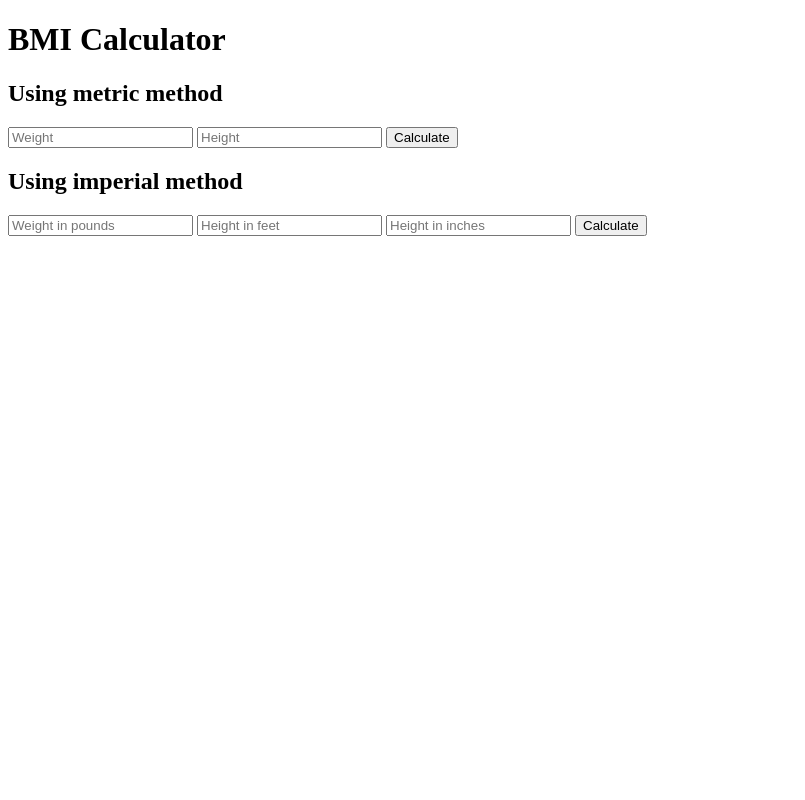
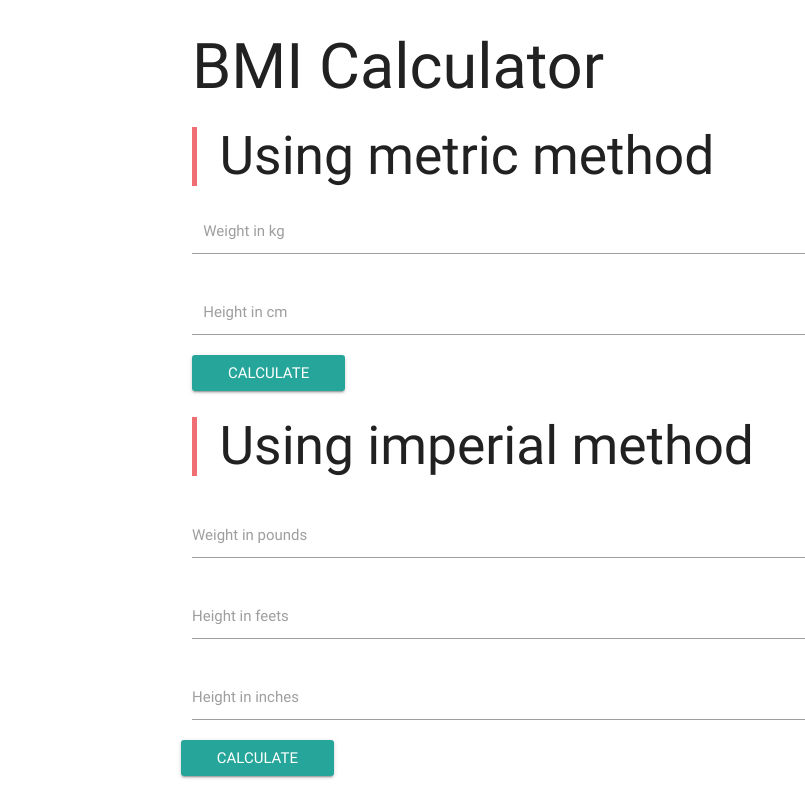
Before and after one commit to andreademoja/bmi_challange, a plain HTML site: page index.html in a window 1280 px wide. Shown: the whole page, without its empty margins (0-805 px from the left). Drawn offline with nearby package versions, Linux system fonts and the light colour scheme.

Commit message:
Modified index style with materialize

```diff
--- a/index.html
+++ b/index.html
@@ -9,28 +9,79 @@
     <script src="src/person.js"></script>
     <script src="src/bmi_calculator.js"></script>
     <script src='https://code.jquery.com/jquery-2.1.4.js'></script>
+
+
   </head>
   <body>
+    <!-- Compiled and minified CSS -->
+ <link rel="stylesheet" href="https://cdnjs.cloudflare.com/ajax/libs/materialize/0.100.2/css/materialize.min.css">
+
+ <!-- Compiled and minified JavaScript -->
+ <script src="https://cdnjs.cloudflare.com/ajax/libs/materialize/0.100.2/js/materialize.min.js"></script>
+ <body>
+      <div class="container">
+        <!-- Page Content goes here -->
+
+
+
+
+
     <h1>BMI Calculator</h1>
+    <blockquote>
     <h2>Using metric method</h2>
-    <form>
-      <input type="text" id="weight" placeholder="Weight">
-      <input type="text" id="height" placeholder="Height">
-      <input type="button" id="calculate" value="Calculate">
+  </blockquote>
+
+
+
+
+
+
+    <form class="col s12">
+      <div class="input-field col s6">
+      <input type="text" id="weight" class="validate">
+      <label for="weight">Weight in kg</label>
+    </div>
+    <div class="input-field col s6">
+      <input type="text" id="height" class="validate">
+      <label for="height">Height in cm</label>
+    </div>
+      <input <a class="waves-effect waves-light btn" type="button" id="calculate" value="Calculate">
     </form>
     <span id="display_value"></span>
     <span id="display_message"></span>
+    <blockquote>
     <h2>Using imperial method</h2>
-    <form>
-      <input type="text" id="weight_pounds" placeholder="Weight in pounds">
-      <input type="text" id="height_feets" placeholder="Height in feet">
-      <input type="text" id="height_inches" placeholder="Height in inches">
-      <input type="button" id="calculate_2" value="Calculate">
+  </blockquote>
+
+
+
+
+    <form class="col s12">
+    <div class="row">
+        <div class="input-field col s12">
+      <input type="text" id="weight_pounds" class="validate">
+      <label for="weight_puonds">Weight in pounds</label>
+    </div>
+    <div class="input-field col s12">
+      <input type="text" id="height_feets" class="validate">
+      <label for="height_feets">Height in feets</label>
+    </div>
+    <div class="input-field col s12">
+      <input type="text" id="height_inches" class="validate">
+      <label for="height_inches">Height in inches</label>
+    </div>
+      <input <a class="waves-effect waves-light btn" type="button" id="calculate_2" value="Calculate"></a>
     </form>
     <div>
       <span id="display_value_2"></span>
       <span id="display_message_2"></span>
     </div>
+  </body>
+
+
+
+
+
     <script type="text/javascript">
       $(document).ready(function () {
         $('#calculate').click(function () {
@@ -51,6 +102,7 @@
           $('#display_message_2').html(person_imperial.bmi_message);
         });
       });
+
     </script>
   </body>
 </html>
```
